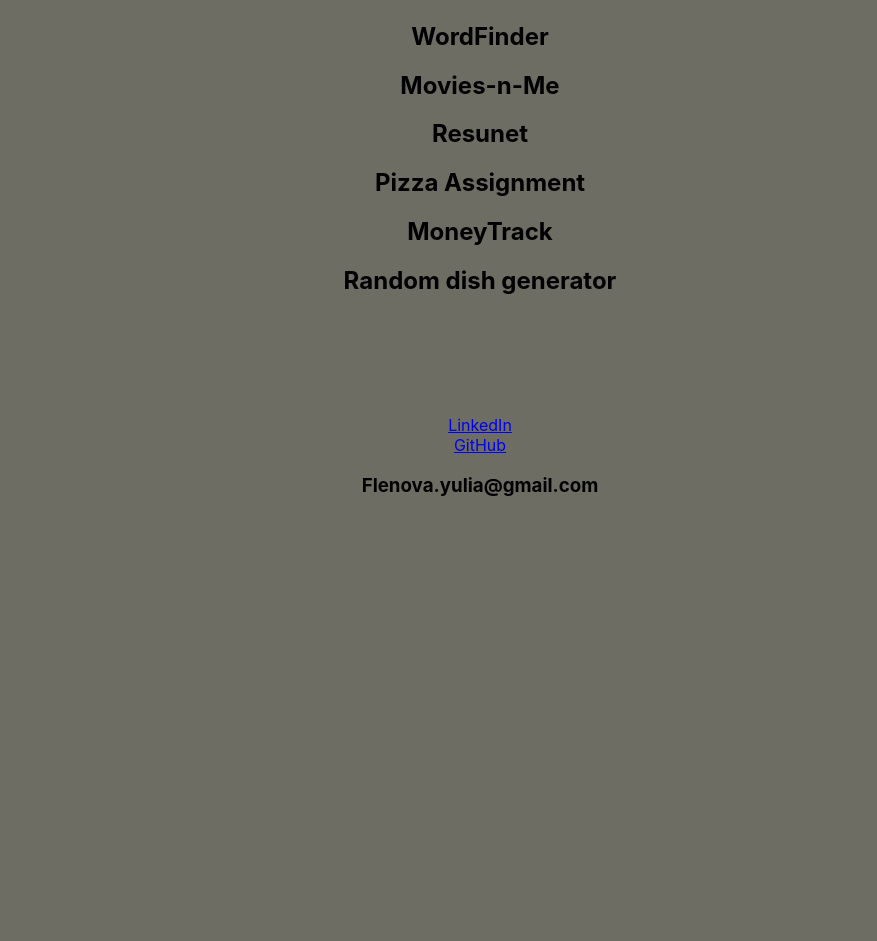
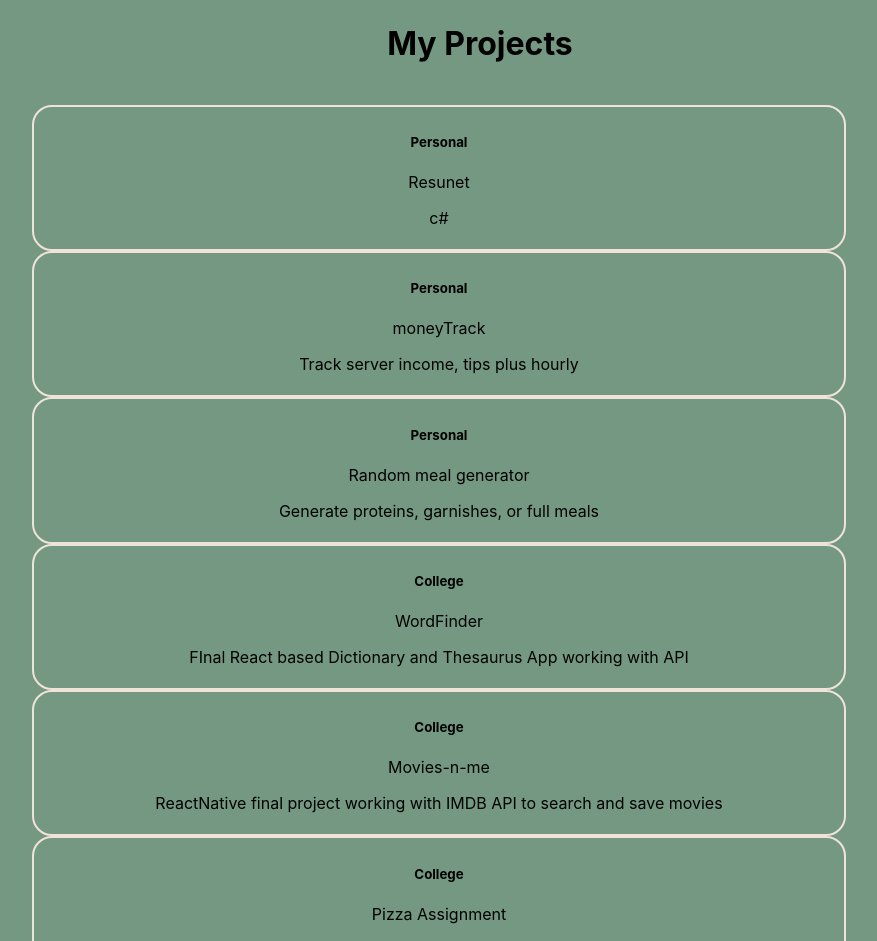
Before and after one commit to yuliaFl/portfolioWebsite, a React (Create React App) app in the folder proj/: page / in a window 1280 px wide. Shown: the part 1080-2021 px from the top of the page, without its empty margins (160-1037 px from the left). Before the commit the page ends 1895 px from the top, so only its background shows below. Built offline with nearby package versions, Linux system fonts and the light colour scheme.

Commit message:
added projects, fixed a little css

```diff
--- a/proj/package.json
+++ b/proj/package.json
@@ -7,11 +7,12 @@
     "@testing-library/react": "^13.4.0",
     "@testing-library/user-event": "^13.5.0",
     "react": "^18.2.0",
+    "react-bootstrap": "^2.8.0",
     "react-dom": "^18.2.0",
     "react-native-linear-gradient": "^2.7.3",
     "react-router-dom": "^6.14.2",
     "react-scripts": "5.0.1",
-    "styled-components": "^5.3.10",
+    "styled-components": "^5.3.11",
     "web-vitals": "^2.1.4"
   },
   "scripts": {
--- a/proj/src/App.css
+++ b/proj/src/App.css
@@ -1,6 +1,6 @@
 .App {
   text-align: center;
-  background-color: #6D6D64;
+  background-color: #9BC1AA;
 }
 
 .App-header {
@@ -18,12 +18,12 @@
   top: 0;
   left: 0;
   width: 100%;
-  background-color: #333;
+  background-color: #9BC1AA;
   color: #fff;
   display: flex;
   justify-content: space-between;
   align-items: center;
-  padding: 16px;
+  padding: 12px;
   z-index: 100; /* This property ensures the navbar stays on top of other content */
 }
 .nav-links {
@@ -73,3 +73,23 @@ main {
   alignItems: 'center';
   height: '100vh';
 }
+
+.projects{
+  padding-top: 50px;
+  padding-bottom: 120px;
+  height: '100vh';
+  justifyContent: 'center';
+  alignItems: 'center';
+  background-color: #749882;
+}
+
+.cardStyle {
+  justifyContent: 'center';
+  alignItems: 'center';
+  border: 2px solid #F0E4DA;
+  padding: 5px;
+  max-width: 800px;
+  border-radius: 20px;
+  position: relative;
+  left: 15%;
+}
--- a/proj/src/home.js
+++ b/proj/src/home.js
@@ -2,8 +2,7 @@ import React from 'react';
 const Home = () => {
   return (
     <div className='homepage' >
-      <h1>Welcome </h1>
-      <h2> My name is Yulia</h2>
+      <h1> Hello, I'm Yulia</h1>
       <h2> Get to know me and my coding journey</h2>
     </div>
   );
--- a/proj/src/projects.js
+++ b/proj/src/projects.js
@@ -1,14 +1,64 @@
-import React from 'react';
+import React from "react";
+import Card from "react-bootstrap/Card";
 const Projects = () => {
   return (
-    <div className='projects' >
-      <h2>WordFinder</h2>
-      <h2>Movies-n-Me</h2>
-      <h2>Resunet</h2>
-      <h2>Pizza Assignment</h2>
-      <h2>MoneyTrack</h2>
-      <h2>Random dish generator</h2>
-
+    <div className="projects">
+      <h1>My Projects</h1>
+      <br></br>
+      <div className="cardStyle">
+        <Card>
+          <Card.Header as="h5">Personal</Card.Header>
+          <Card.Body>
+            <Card.Title>Resunet</Card.Title>
+            <Card.Text>c#</Card.Text>
+          </Card.Body>
+        </Card>
+      </div>
+      <div className="cardStyle">
+        <Card >
+          <Card.Header as="h5">Personal</Card.Header>
+          <Card.Body>
+            <Card.Title>moneyTrack</Card.Title>
+            <Card.Text>Track server income, tips plus hourly</Card.Text>
+          </Card.Body>
+        </Card>
+      </div>
+      <div className="cardStyle">
+        <Card >
+          <Card.Header as="h5">Personal</Card.Header>
+          <Card.Body>
+            <Card.Title>Random meal generator</Card.Title>
+            <Card.Text>Generate proteins, garnishes, or full meals </Card.Text>
+          </Card.Body>
+        </Card>
+      </div>
+      <div className="cardStyle">
+        <Card >
+          <Card.Header as="h5">College</Card.Header>
+          <Card.Body>
+            <Card.Title>WordFinder</Card.Title>
+            <Card.Text>FInal React based Dictionary and Thesaurus App working with API</Card.Text>
+          </Card.Body>
+        </Card>
+      </div>
+      <div className="cardStyle">
+        <Card >
+          <Card.Header as="h5">College</Card.Header>
+          <Card.Body>
+            <Card.Title>Movies-n-me</Card.Title>
+            <Card.Text>ReactNative final project working with IMDB API to search and save movies</Card.Text>
+          </Card.Body>
+        </Card>
+      </div>
+      <div className="cardStyle">
+        <Card >
+          <Card.Header as="h5">College</Card.Header>
+          <Card.Body>
+            <Card.Title>Pizza Assignment</Card.Title>
+            <Card.Text>Interactive project on JavaFX. Choose pizza toppings, size, quantity</Card.Text>
+          </Card.Body>
+        </Card>
+      </div>
     </div>
   );
 };
```
Also changed, not shown: 1 other file (tests, documents, lock files or other folders).
